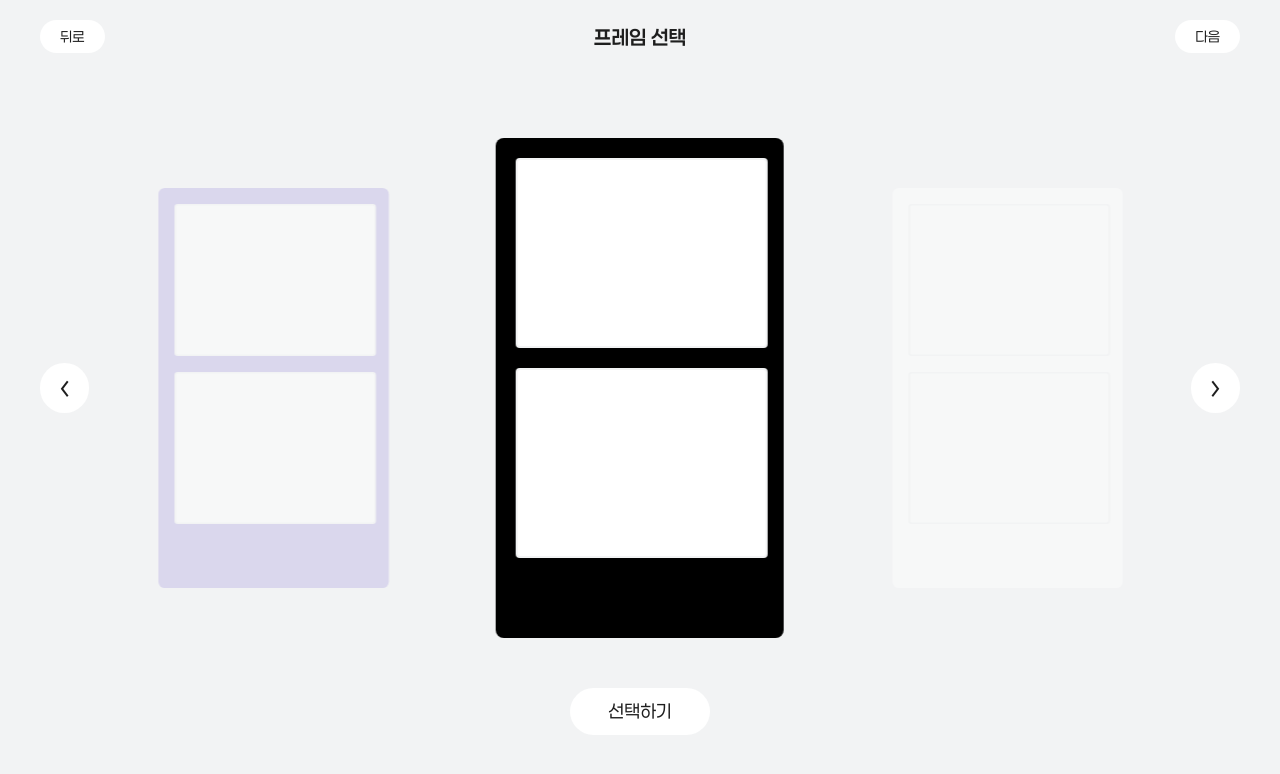
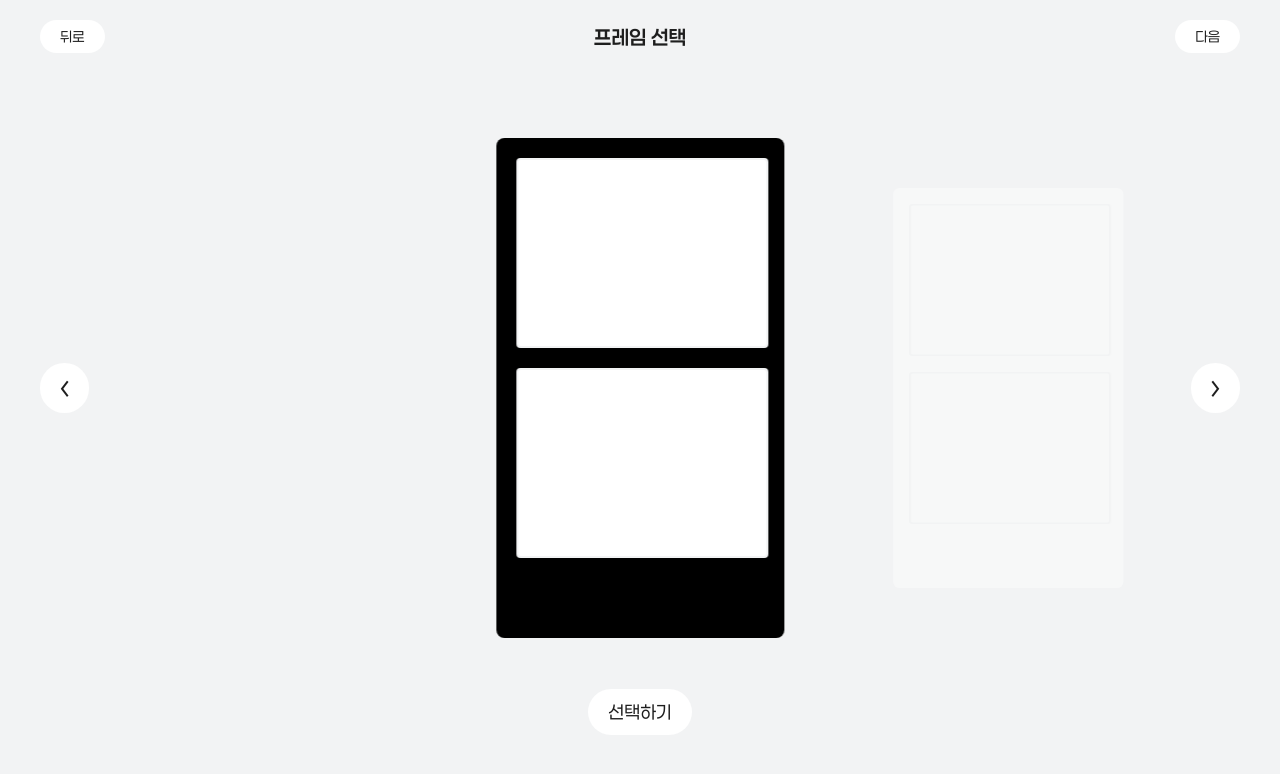
Before and after one commit to ducami-org/ducami2cut_renewal, a React (Vite) app: page /frame in a window 1280 px wide. Shown: the top 774 px of the page. Built offline with nearby package versions, Linux system fonts and the light colour scheme.

Commit message:
fix :: fix selectBtn

```diff
--- a/src/components/SelectFrame/SwipeFrames/index.jsx
+++ b/src/components/SelectFrame/SwipeFrames/index.jsx
@@ -2,14 +2,13 @@ import React, { useRef, useEffect, useState } from "react";
 import { Colors } from "../../../styles/colors";
 import * as S from "./style";
 import { Swiper } from "swiper/react";
-import { Navigation} from "swiper/modules";
+import { Navigation } from "swiper/modules";
 import Frames from "../Frames";
 import ArrowBtn from "../../common/ArrowBtn";
 import { FrameColors } from "../../../styles/frameColors";
 import { usePhotoStore } from "../../../store/PhotoInfo";
 import SelectBtn from "../../common/SelectBtn";
 import "swiper/css";
-import "swiper/css/navigation";
 
 const SwipeFrames = () => {
   const prevRef = useRef(null);
@@ -19,8 +18,12 @@ const SwipeFrames = () => {
   const changeColor = usePhotoStore((state) => state.actions.setFrameColor);
 
   const handleSlideChange = (swiper) => {
-    setActiveIndex(swiper.activeIndex)
-  }
+    setActiveIndex(swiper.activeIndex);
+  };
+
+  const handleChangeColor = () => {
+    changeColor(FrameColors[activeIndex].color);
+  };
 
   useEffect(() => {
     const timer = setTimeout(() => {
@@ -33,12 +36,11 @@ const SwipeFrames = () => {
 
   return (
     <S.SelectWrapper>
-      <S.SwiperWrapper style={{ display: "flex", alignItems: "center" }}>
+      <S.SwiperWrapper>
         <ArrowBtn direct="left" ref={prevRef} />
 
         {isReady && (
           <Swiper
-            loop={true}
             modules={[Navigation]}
             navigation={{
               prevEl: prevRef.current,
@@ -63,7 +65,7 @@ const SwipeFrames = () => {
 
         <ArrowBtn direct="right" ref={nextRef} />
       </S.SwiperWrapper>
-      <SelectBtn onClick={()=> {changeColor(FrameColors[activeIndex].color)}} />
+      <SelectBtn onClick={handleChangeColor} />
     </S.SelectWrapper>
   );
 };
--- a/src/components/common/SelectBtn/index.jsx
+++ b/src/components/common/SelectBtn/index.jsx
@@ -1,10 +1,8 @@
-import React from 'react'
-import * as S from './style'
+import React from "react";
+import * as S from "./style";
 
-const SelectBtn = () => {
-  return (
-    <S.BtnBox>선택하기</S.BtnBox>
-  )
-}
+const SelectBtn = ({ onClick }) => {
+  return <S.BtnBox onClick={onClick}>선택하기</S.BtnBox>;
+};
 
-export default SelectBtn
+export default SelectBtn;
--- a/src/components/common/SelectBtn/style.js
+++ b/src/components/common/SelectBtn/style.js
@@ -1,10 +1,9 @@
 import styled from "styled-components";
 import { Colors } from "../../../styles/colors";
 
-export const BtnBox = styled.div`
-  width: 100px;
+export const BtnBox = styled.button`
   display: flex;
-  padding: 10px 20px;
+  padding: 12px 20px;
   background-color: ${Colors.white};
   border-radius: 90px;
   color: ${Colors.black};
```
